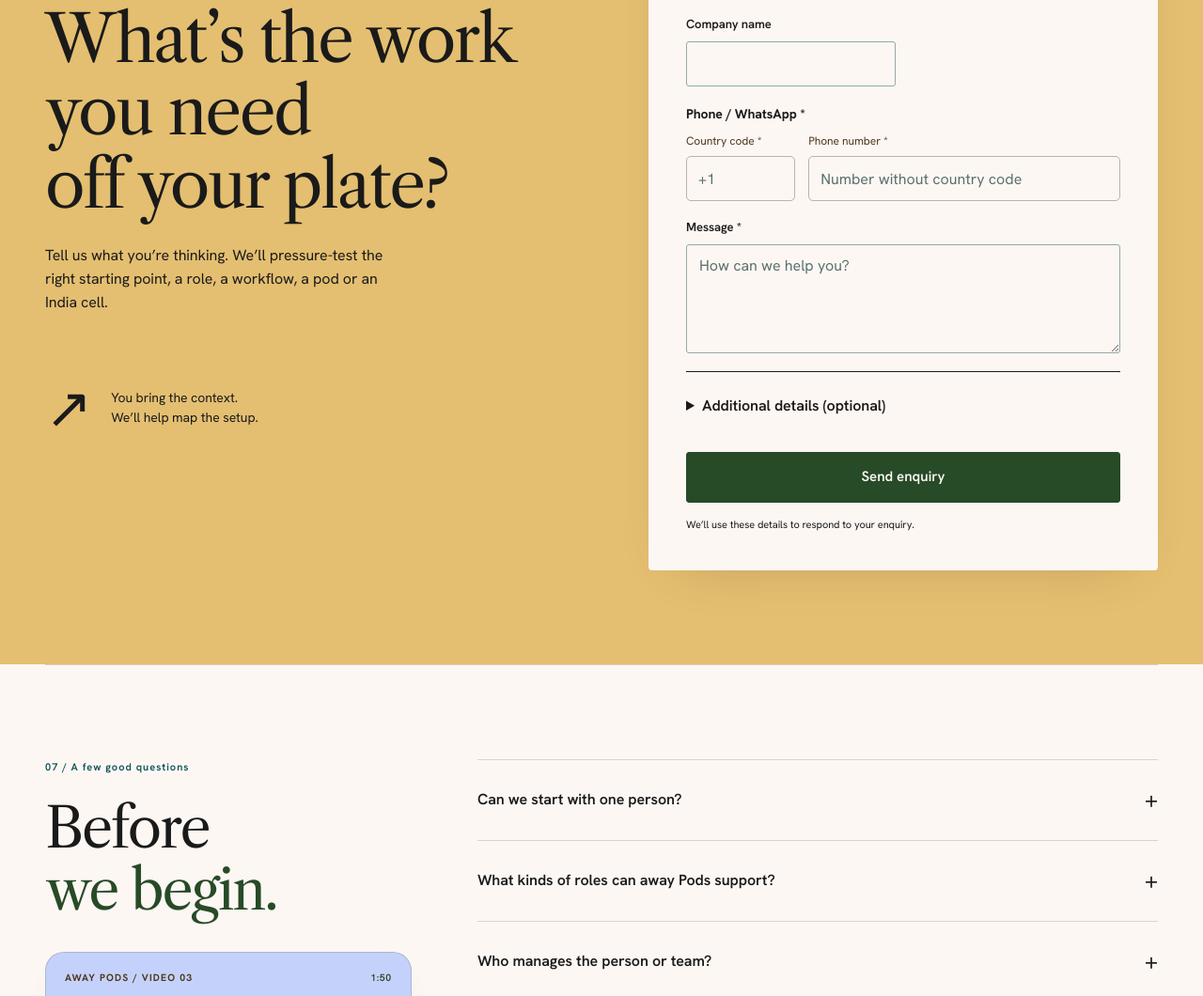
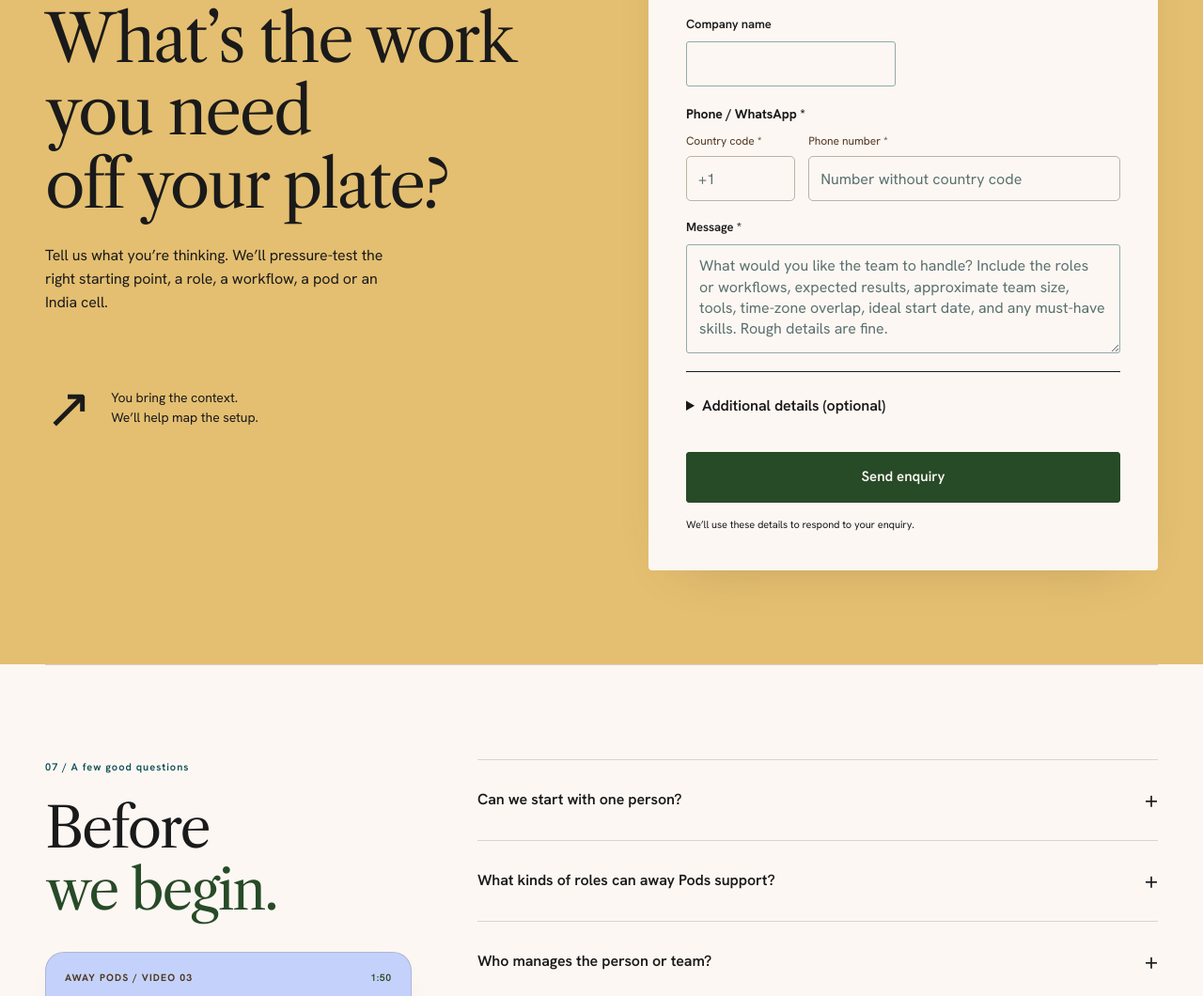
Before and after one commit to away-center/pods, a website: page start/index.html in a window 1280 px wide. Shown: the part 5147-6207 px from the top of the page at 94% size. Drawn offline with Linux system fonts and the light colour scheme; grey boxes are pictures that could not be loaded.

Commit message:
Clarify what prospective Pods clients should share in Start form

```diff
--- a/start/index.html
+++ b/start/index.html
@@ -196,7 +196,7 @@
 </datalist>
 </fieldset>
 </div>
-              <div class="ap-field"><label for="ap-message">Message <span aria-hidden="true">*</span></label><textarea class="ap-input ap-textarea" id="ap-message" name="brief" required maxlength="5000" rows="4" placeholder="How can we help you?"></textarea></div>
+              <div class="ap-field"><label for="ap-message">Message <span aria-hidden="true">*</span></label><textarea class="ap-input ap-textarea" id="ap-message" name="brief" required maxlength="5000" rows="4" placeholder="What would you like the team to handle? Include the roles or workflows, expected results, approximate team size, tools, time-zone overlap, ideal start date, and any must-have skills. Rough details are fine."></textarea></div>
 <details class="optional-fields"><summary>Additional details (optional)</summary><div class="ap-fields">
                 <div class="ap-field"><label for="ap-last-name">Last name</label><input class="ap-input" id="ap-last-name" name="last_name" type="text" autocomplete="family-name" maxlength="120"></div>
                 <div class="ap-field"><label for="ap-country">HQ country</label><select class="ap-input" id="ap-country" name="hq_country" autocomplete="country-name"><option value="">Select a country</option></select></div>
```
